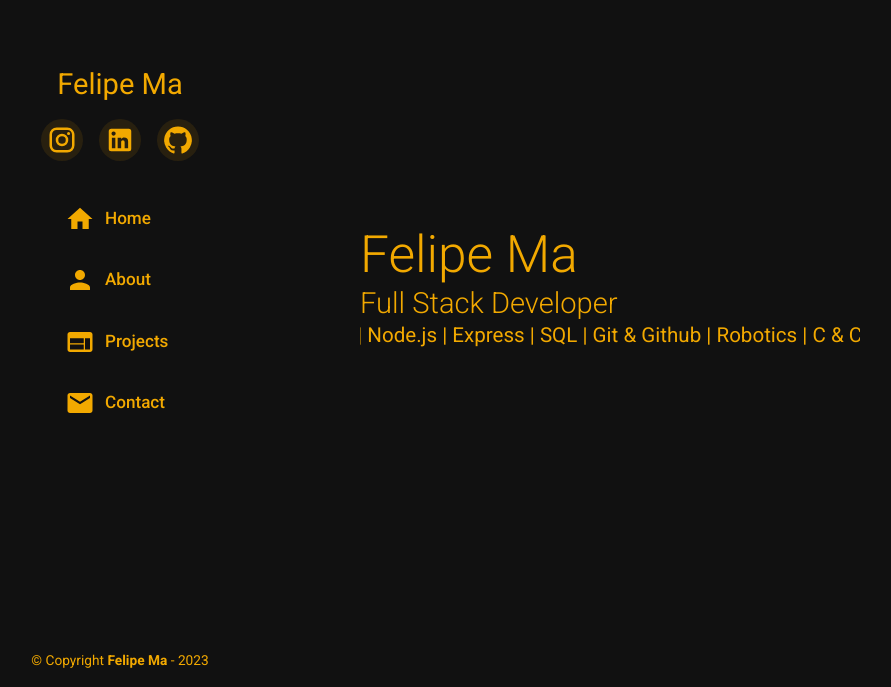
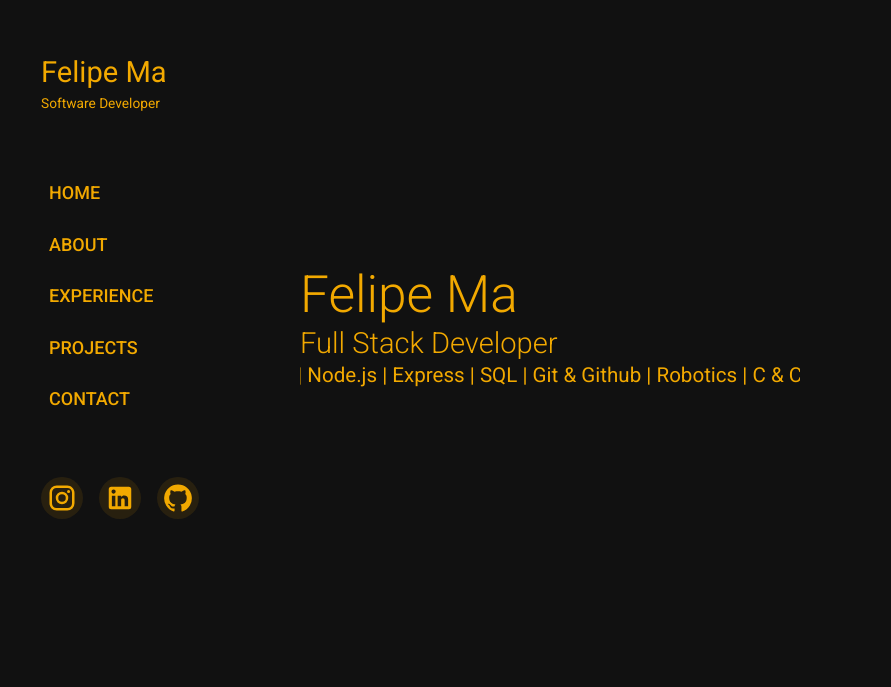
Before and after one commit to FelipMa/felipema, a Next.js app: page / in a window 1280 px wide. Shown: the part 113-800 px from the top of the page, without its empty margins (30-921 px from the left). Built offline with nearby package versions, Linux system fonts and the light colour scheme.

Commit message:
refactor

```diff
--- a/src/app/page.tsx
+++ b/src/app/page.tsx
@@ -24,13 +24,13 @@ export default function Home() {
   return (
     <>
       <Header />
-      <Hero />
       <Container
         disableGutters
         sx={{ paddingLeft: { xs: "0px", lg: "300px" }, margin: "0px" }}
         maxWidth={false}
         component={"main"}
       >
+        <Hero />
         <About />
         <Skills />
         <Resume />
--- a/src/components/Header.tsx
+++ b/src/components/Header.tsx
@@ -20,7 +20,7 @@ import ListItemButton from "@mui/material/ListItemButton";
 import ListItemIcon from "@mui/material/ListItemIcon";
 import ListItemText from "@mui/material/ListItemText";
 import { useTheme } from "@mui/material/styles";
-import { alpha } from "@mui/material";
+import { Button, alpha } from "@mui/material";
 import Box from "@mui/material/Box";
 
 export default function Header() {
@@ -39,6 +39,47 @@ export default function Header() {
     }
   };
 
+  const socials = [
+    {
+      name: "Instagram",
+      link: "https://www.instagram.com/felipema_/",
+      icon: <InstagramIcon fontSize="large" />,
+    },
+    {
+      name: "LinkedIn",
+      link: "https://www.linkedin.com/",
+      icon: <LinkedInIcon fontSize="large" />,
+    },
+    {
+      name: "Github",
+      link: "https://github.com/FelipMa",
+      icon: <GitHubIcon fontSize="large" />,
+    },
+  ];
+
+  const sections = [
+    {
+      name: "Home",
+      link: "#home",
+    },
+    {
+      name: "About",
+      link: "#about",
+    },
+    {
+      name: "Experience",
+      link: "#experience",
+    },
+    {
+      name: "Projects",
+      link: "#projects",
+    },
+    {
+      name: "Contact",
+      link: "#contact",
+    },
+  ];
+
   return (
     <>
       <Container
@@ -49,11 +90,11 @@ export default function Header() {
           left: { xs: headerPos, lg: "0px" },
           bottom: "0px",
           width: "300px",
-          bgcolor: "secondary.main",
+          backgroundColor: "background.default",
           transition: "all 0.5s",
           display: "flex",
           flexDirection: "column",
-          justifyContent: "start",
+          justifyContent: "center",
           alignItems: "center",
           zIndex: "100",
           paddingLeft: "15px",
@@ -62,24 +103,37 @@ export default function Header() {
         }}
         component={"header"}
       >
-        {/*<Avatar
-          alt="Felipe Ma"
-          src="/images/felipe-ma-profile-img.jpg"
-          sx={{ width: 100, height: 100, m: 2 }}
-        >
-          F
-        </Avatar>*/}
-        <Typography
-          variant="h4"
+        <Box
           sx={{
-            paddingTop: "180px",
+            display: "flex",
+            flexDirection: "column",
+            justifyContent: "center",
           }}
         >
-          Felipe Ma
-        </Typography>
-        <Stack direction="row" spacing={2} sx={{ pt: 2 }}>
+          <Typography variant="h4">Felipe Ma</Typography>
+          <Typography variant="subtitle1">Software Developer</Typography>
+          <Stack direction={"column"} gap={1} py={7} alignItems={"start"}>
+            {sections.map((section) => (
+              <Button
+                href={section.link}
+                key={section.name}
+                sx={{
+                  fontSize: 18,
+                  color: "primary.main",
+                  "&:hover": {
+                    backgroundColor: alpha(theme.palette.primary.main, 0.3),
+                  },
+                }}
+              >
+                {section.name}
+              </Button>
+            ))}
+          </Stack>
+          <Stack direction="row" gap={2}>
+            {socials.map((social) => (
               <IconButton
-            href="https://www.instagram.com/felipema_/"
+                key={social.name}
+                href={social.link}
                 target="_blank"
                 color="primary"
                 sx={{
@@ -92,123 +146,13 @@ export default function Header() {
                   },
                 }}
               >
-            <InstagramIcon fontSize="large" />
+                {social.icon}
               </IconButton>
-          <IconButton
-            href="https://www.linkedin.com/"
-            target="_blank"
-            color="primary"
+            ))}
+          </Stack>
+        </Box>
+        {/*<Box
           sx={{
-              backgroundColor: alpha(theme.palette.primary.main, 0.1),
-              borderRadius: "50%",
-              width: "42px",
-              height: "42px",
-              "&:hover": {
-                backgroundColor: alpha(theme.palette.primary.main, 0.3),
-              },
-            }}
-          >
-            <LinkedInIcon fontSize="large" />
-          </IconButton>
-          <IconButton
-            href="https://github.com/FelipMa"
-            target="_blank"
-            color="primary"
-            sx={{
-              backgroundColor: alpha(theme.palette.primary.main, 0.1),
-              borderRadius: "50%",
-              width: "42px",
-              height: "42px",
-              "&:hover": {
-                backgroundColor: alpha(theme.palette.primary.main, 0.3),
-              },
-            }}
-          >
-            <GitHubIcon fontSize="large" />
-          </IconButton>
-        </Stack>
-        <List
-          sx={{
-            width: "100%",
-            pt: 4,
-            display: "flex",
-            flexDirection: "column",
-            gap: "10px",
-          }}
-          component={"nav"}
-        >
-          <ListItem disablePadding>
-            <ListItemButton href="#">
-              <ListItemIcon
-                sx={{
-                  color: "primary.main",
-                  minWidth: "40px",
-                  ml: 8,
-                }}
-              >
-                <HomeIcon fontSize="large" />
-              </ListItemIcon>
-              <ListItemText
-                primary="Home"
-                primaryTypographyProps={{ variant: "h6" }}
-              />
-            </ListItemButton>
-          </ListItem>
-          <ListItem disablePadding>
-            <ListItemButton href="#about">
-              <ListItemIcon
-                sx={{
-                  color: "primary.main",
-                  minWidth: "40px",
-                  ml: 8,
-                }}
-              >
-                <PersonIcon fontSize="large" />
-              </ListItemIcon>
-              <ListItemText
-                primary="About"
-                primaryTypographyProps={{ variant: "h6" }}
-              />
-            </ListItemButton>
-          </ListItem>
-          <ListItem disablePadding>
-            <ListItemButton href="#projects">
-              <ListItemIcon
-                sx={{
-                  color: "primary.main",
-                  minWidth: "40px",
-                  ml: 8,
-                }}
-              >
-                <WebIcon fontSize="large" />
-              </ListItemIcon>
-              <ListItemText
-                primary="Projects"
-                primaryTypographyProps={{ variant: "h6" }}
-              />
-            </ListItemButton>
-          </ListItem>
-          <ListItem disablePadding>
-            <ListItemButton href="#contact">
-              <ListItemIcon
-                sx={{
-                  color: "primary.main",
-                  minWidth: "40px",
-                  ml: 8,
-                }}
-              >
-                <EmailIcon fontSize="large" />
-              </ListItemIcon>
-              <ListItemText
-                primary="Contact"
-                primaryTypographyProps={{ variant: "h6" }}
-              />
-            </ListItemButton>
-          </ListItem>
-        </List>
-        <Box
-          sx={{
-            flexGrow: "1",
             display: "flex",
             flexDirection: "column",
             justifyContent: "flex-end",
@@ -217,7 +161,7 @@ export default function Header() {
           <Typography sx={{ textAlign: "center", pb: 2 }}>
             &copy; Copyright <b>Felipe Ma</b> - 2023
           </Typography>
-        </Box>
+        </Box>*/}
       </Container>
 
       <Fab
--- a/src/components/Hero.tsx
+++ b/src/components/Hero.tsx
@@ -7,36 +7,22 @@ import Marquee from "react-fast-marquee";
 export default function Hero() {
   return (
     <Container
+      id="home"
       disableGutters
-      id="hero"
       component={"section"}
       maxWidth={false}
       sx={{
         display: "flex",
-        flexDirection: "column",
-        justifyContent: "center",
         alignItems: "center",
         height: "100vh",
-        /*background: "url(/images/hero-bg.gif)",
-        backgroundPosition: "center",
-        backgroundSize: "cover",*/
-        /*backgroundAttachment: { xs: "scroll", lg: "fixed" },*/
-        /*"&:before": {
-          content: "''",
-          position: "absolute",
-          top: "0",
-          bottom: "0",
-          left: "0",
-          right: "0",
-          background: "rgba(0,0,0,0.4)",
-          zIndex: 1,
-        },*/
+        paddingX: { xs: "15px", sm: "30px" },
+        paddingTop: { xs: "40px", sm: "80px" },
+        maxWidth: { xs: "sm2", md2: "lg2" },
       }}
     >
       <Box
         maxWidth="ticker"
         sx={{
-          /*zIndex: "2",*/
           color: "primary.main",
         }}
       >
--- a/src/components/Resume.tsx
+++ b/src/components/Resume.tsx
@@ -7,12 +7,11 @@ import ListItemIcon from "@mui/material/ListItemIcon";
 import ListItemText from "@mui/material/ListItemText";
 import CircleIcon from "@mui/icons-material/Circle";
 import Box from "@mui/material/Box";
-import { text } from "stream/consumers";
 
 export default function Resume() {
   return (
     <Container
-      id="Resume"
+      id="experience"
       component={"section"}
       disableGutters
       sx={{
--- a/src/theme/ThemeRegistry.tsx
+++ b/src/theme/ThemeRegistry.tsx
@@ -30,9 +30,6 @@ const themeOptions: ThemeOptions = {
     mode: "dark",
     primary: {
       main: "#f2a900",
-    },
-    secondary: {
-      main: "#111111",
     },
     text: {
       primary: "#fff",
```
Lines whose indentation alone changed are shown as unchanged.
